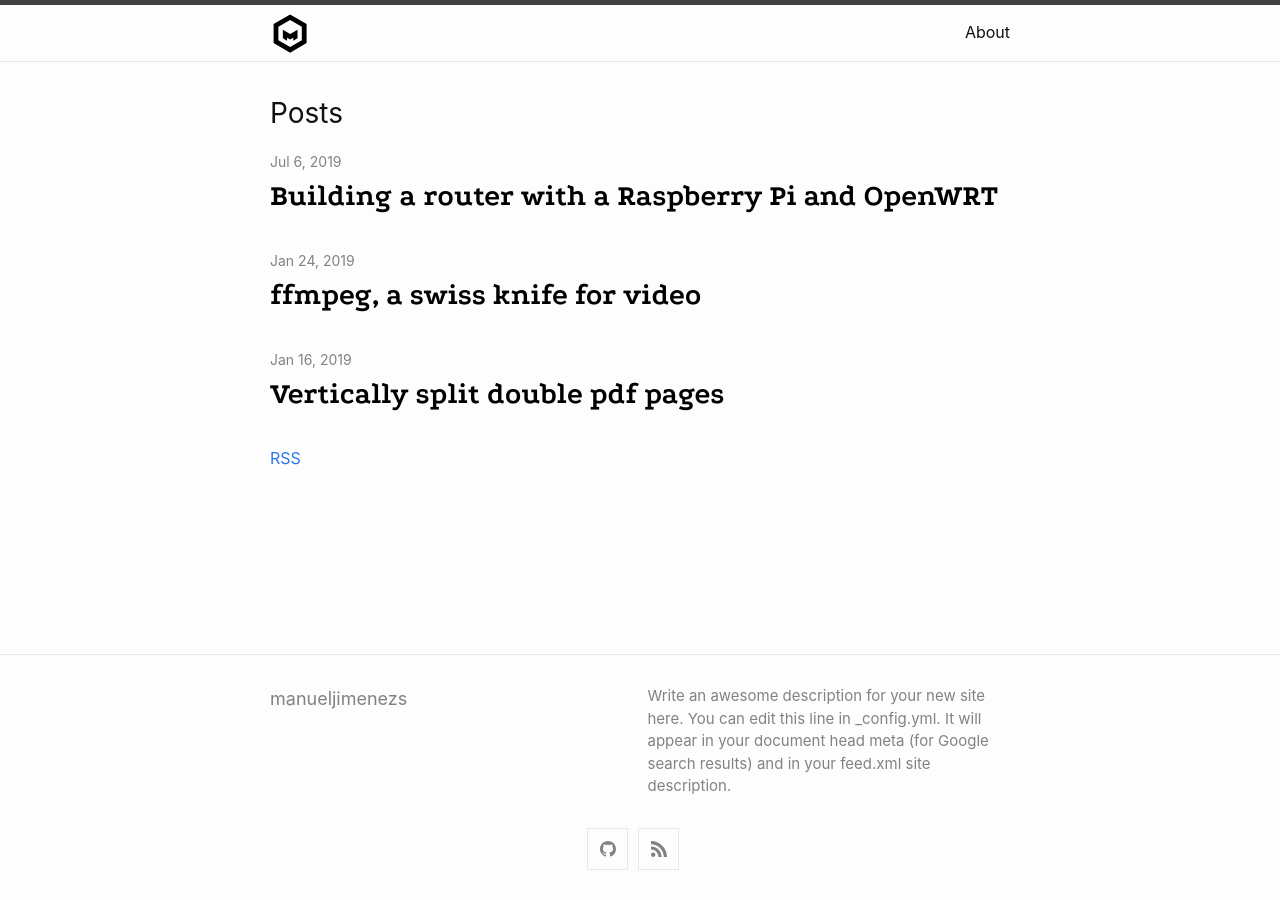
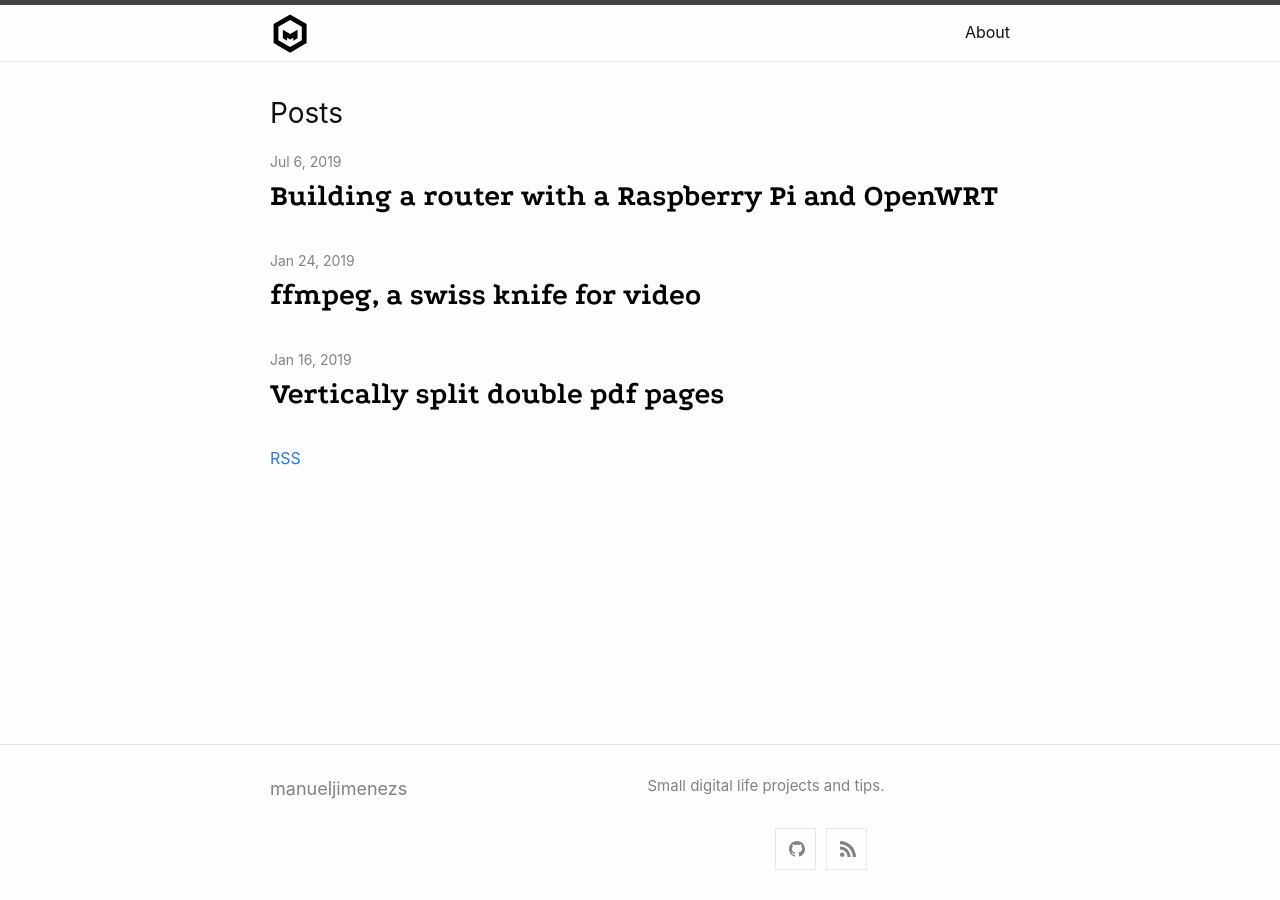
Before and after one commit to manueljimenezs/manueljimenezs.github.io, a Jekyll site: the page built from index.md, in a window 1280 px wide. Built offline with Jekyll 4.4.1, drawn with Linux system fonts in a browser that asks for light colours.

Commit message:
Layout changes

```diff
--- a/_config.yml
+++ b/_config.yml
@@ -16,9 +16,7 @@
 title: manueljimenezs
 #email: your-email@example.com
 description: >- # this means to ignore newlines until "baseurl:"
-  Write an awesome description for your new site here. You can edit this
-  line in _config.yml. It will appear in your document head meta (for
-  Google search results) and in your feed.xml site description.
+  Small digital life projects and tips.
 baseurl: "" # the subpath of your site, e.g. /blog
 url: "https://manueljimenezs.github.io" # the base hostname & protocol for your site, e.g. http://example.com
 #twitter_username: jekyllrb
```
